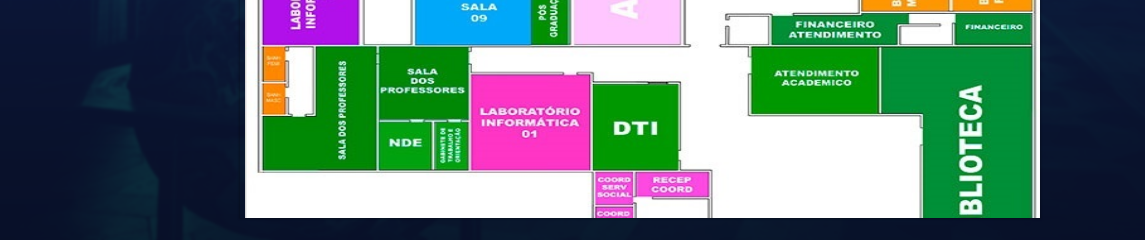
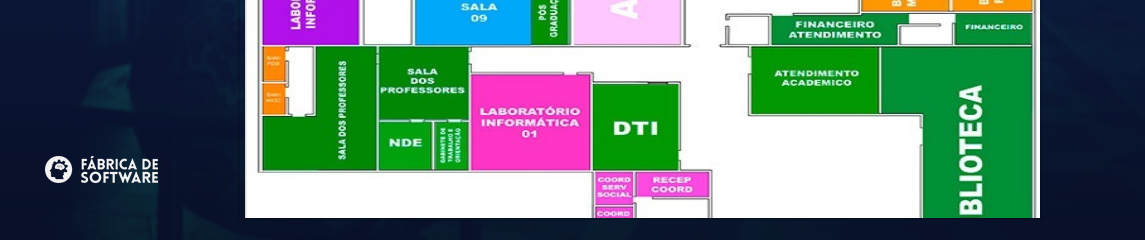
Before and after one commit to J-Eugenio/Mapa, a plain HTML site: page public_html/index.html in a window 1280 px wide. Shown: the part 560-800 px from the top of the page, 0-1145 px from the left. Drawn offline with Linux system fonts and the light colour scheme.

Commit message:
Logo da fabrica

```diff
--- a/public_html/css/style.css
+++ b/public_html/css/style.css
@@ -134,6 +134,14 @@ label {
     left: calc(100% - 130px);
 }
 
+#logo-fbs {
+    width: 100px;
+    height: 100px;
+    position: absolute;
+    top: calc(100% - 130px);
+    right: calc(100% - 130px);
+}
+
 img {
     position: relative;
     top: 40%;
--- a/public_html/index.html
+++ b/public_html/index.html
@@ -188,6 +188,10 @@
                 <canvas width="800" height="600"></canvas>
             </div>
 
+            <div id="logo-fbs">
+                <img src="img/fabrica.png">
+            </div>
+
             <div id="logo-fvs">
                 <a href="http://www.fvs.edu.br/" target="_blank"><img src="img/logo.png"></a>
             </div>
```
Also changed, not shown: public_html/img/fabrica.png (added).
